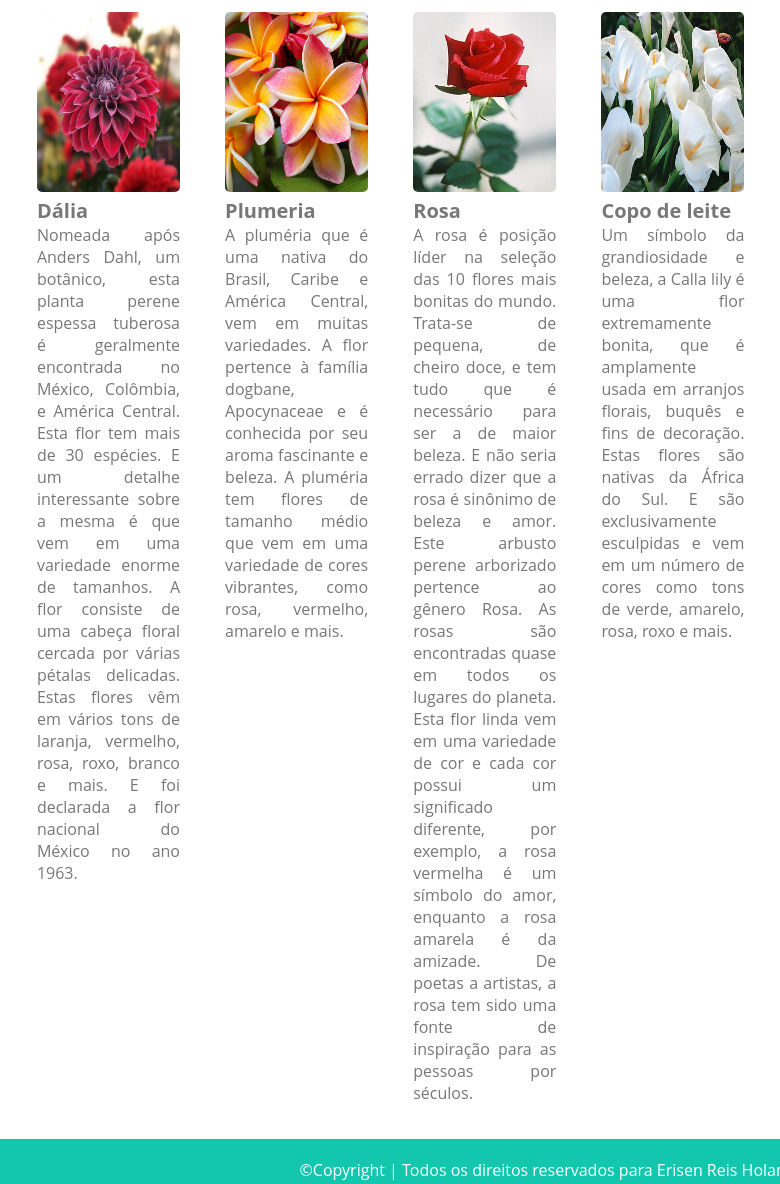
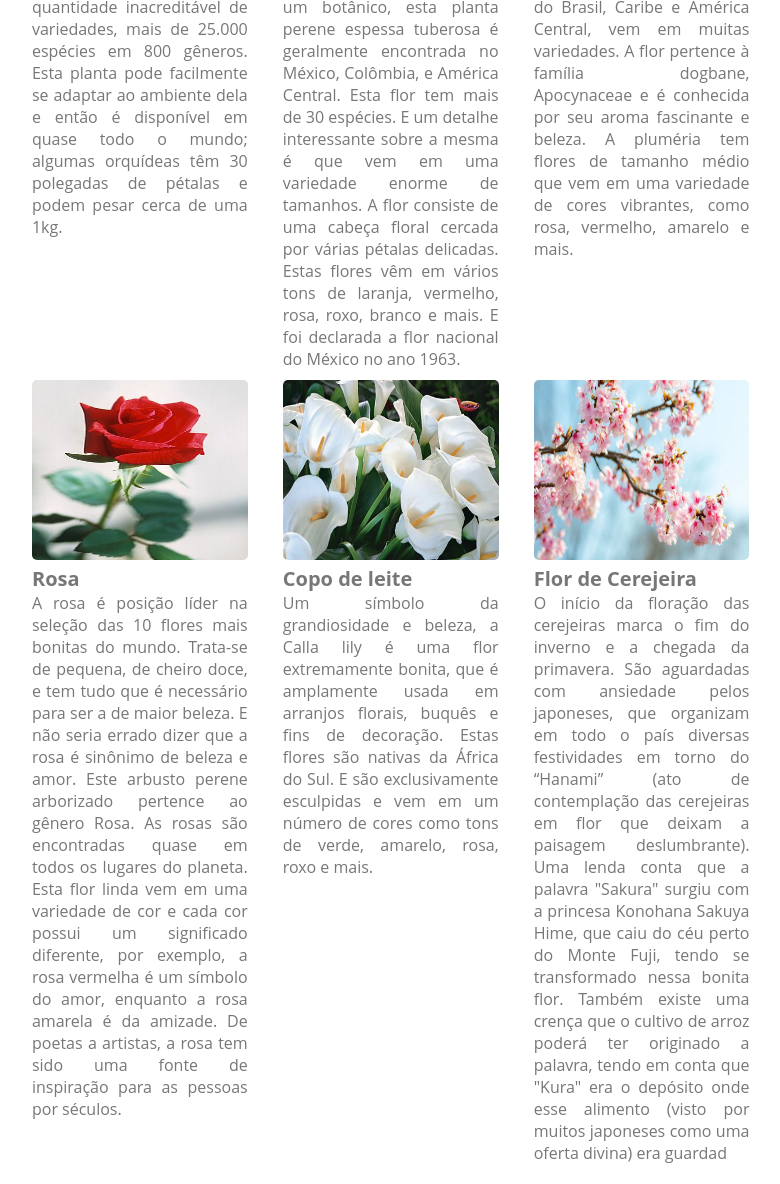
Before and after one commit to erisenrholanda/flowers, a plain HTML site: page flores.html in a window 1280 px wide. Shown: the part 1157-2341 px from the top of the page, without its empty margins (88-868 px from the left). Drawn offline with Linux system fonts and the light colour scheme.

Commit message:
toque final no flores
arrumei largura das caixas e adicionei uma nova caixa para manter a simetria

```diff
--- a/css/main.css
+++ b/css/main.css
@@ -115,16 +115,15 @@ p {
     margin: 0 auto;
     flex-direction: row;
     float: left;
-    width: 23%;
-    border: 15px;
-    padding: 15px;
+    width: 30%;
+    padding: 5px;
 }
 .box-23 .textgran {
     font-size: 20px;
     font-weight: bolder;
 }
 .box-23 .caixa:hover {
-    width: 30%;
+    width: 40%;
 }
 /* sidebar */
 .onde-estamos {
--- a/flores.html
+++ b/flores.html
@@ -64,6 +64,13 @@
                     <p class="textgran">Copo de leite</p>
                     <p>Um símbolo da grandiosidade e beleza, a Calla lily é uma flor extremamente bonita, que é amplamente usada em arranjos florais, buquês e fins de decoração. Estas flores são nativas da África do Sul. E são exclusivamente esculpidas e vem em um número de cores como tons de verde, amarelo, rosa, roxo e mais.</p>
                 </div>
+                <div class="caixa">
+                    <img src="img/Flor-de-Cerejeira.jpg">
+                    <p class="textgran">Flor de Cerejeira</p>
+                    <p>O início da floração das cerejeiras marca o fim do inverno e a chegada da primavera. São aguardadas com ansiedade pelos japoneses, que organizam em todo o país diversas festividades em torno do “Hanami” (ato de contemplação das cerejeiras em flor que deixam a paisagem deslumbrante).
+
+                        Uma lenda conta que a palavra "Sakura" surgiu com a princesa Konohana Sakuya Hime, que caiu do céu perto do Monte Fuji, tendo se transformado nessa bonita flor. Também existe uma crença que o cultivo de arroz poderá ter originado a palavra, tendo em conta que "Kura" era o depósito onde esse alimento (visto por muitos japoneses como uma oferta divina) era guardad</p>
+                </div>
             </article>
             <aside class="onde-estamos">
                 <h2>Onde Estamos</h2>
```
Also changed, not shown: img/Flor-de-Cerejeira.jpg (added).
